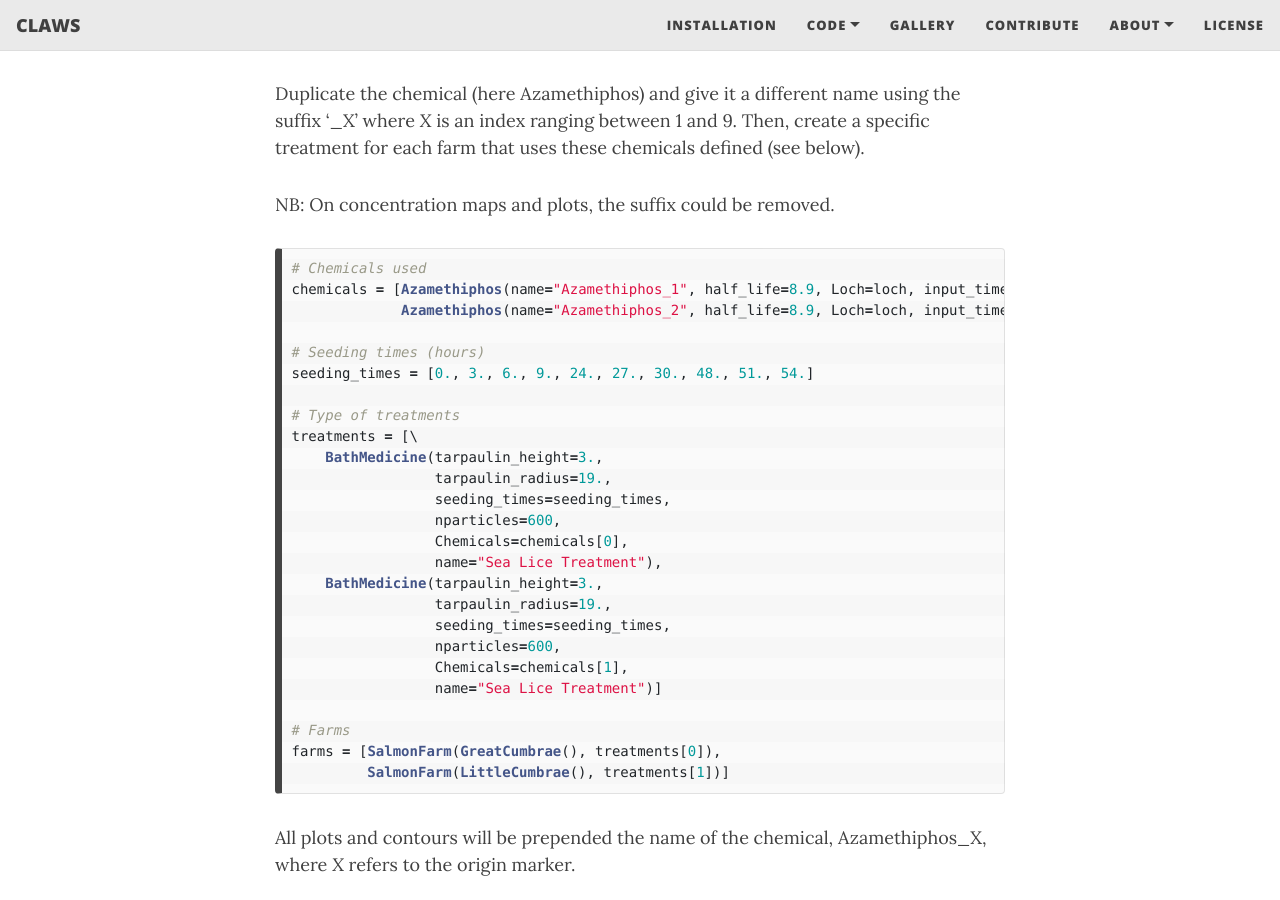
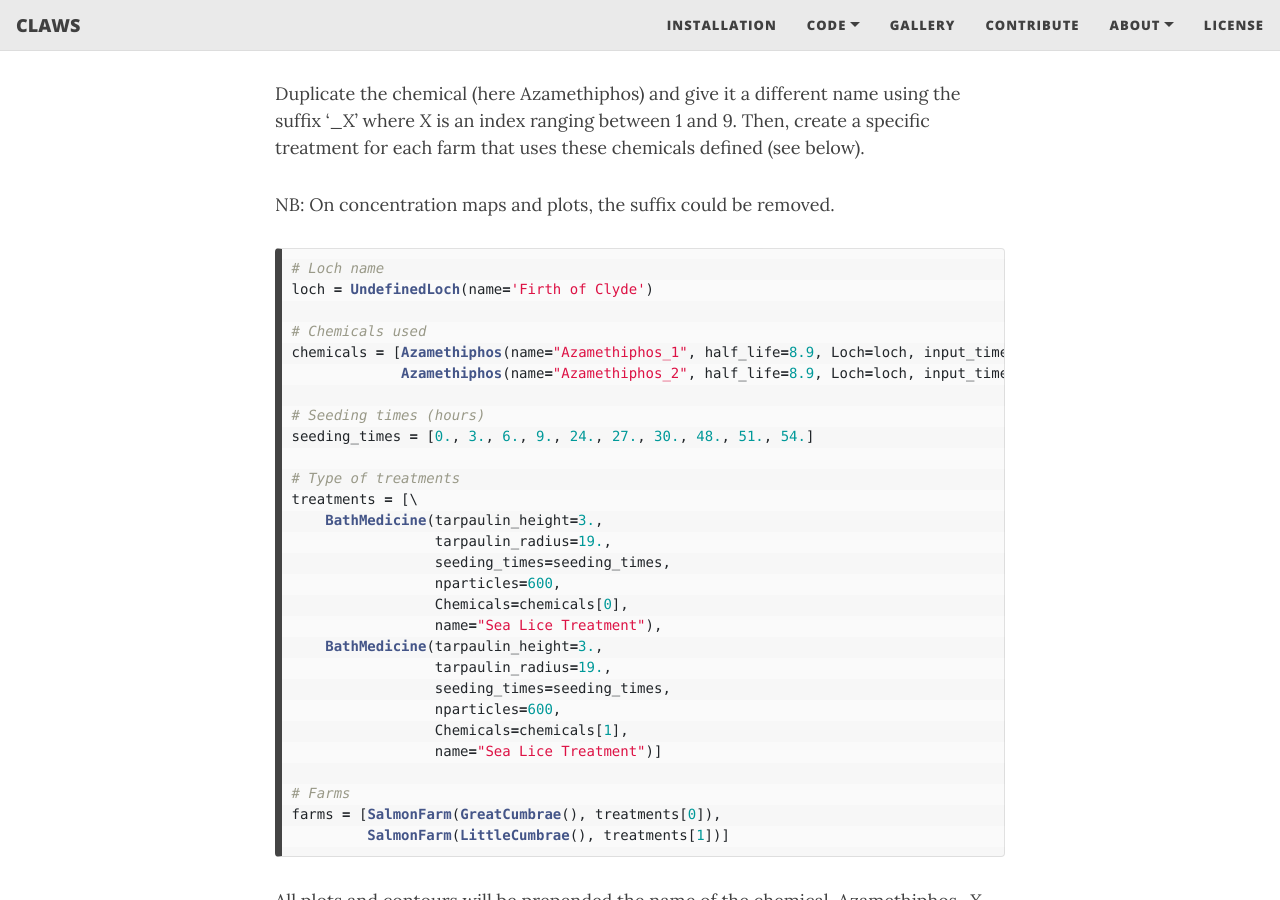
Before and after one commit to claws-scot/claws-scot.github.io, a Jekyll site: the page built from meetings/meeting-220623-N.md, in a window 1280 px wide and 900 px high, scrolled down 1992 px. Built offline with Jekyll 4.4.1, drawn with Linux system fonts in a browser that asks for light colours; nearby versions of some CDN libraries.

Commit message:
Editing web pages

````diff
--- a/meetings/meeting-220623-N.md
+++ b/meetings/meeting-220623-N.md
@@ -54,6 +54,9 @@ Then, create a specific treatment for each farm that uses these chemicals define
 NB: On concentration maps and plots, the suffix could be removed.
 
 ```python
+# Loch name
+loch = UndefinedLoch(name='Firth of Clyde')
+
 # Chemicals used
 chemicals = [Azamethiphos(name="Azamethiphos_1", half_life=8.9, Loch=loch, input_time_units='day'),
              Azamethiphos(name="Azamethiphos_2", half_life=8.9, Loch=loch, input_time_units='day']
````
